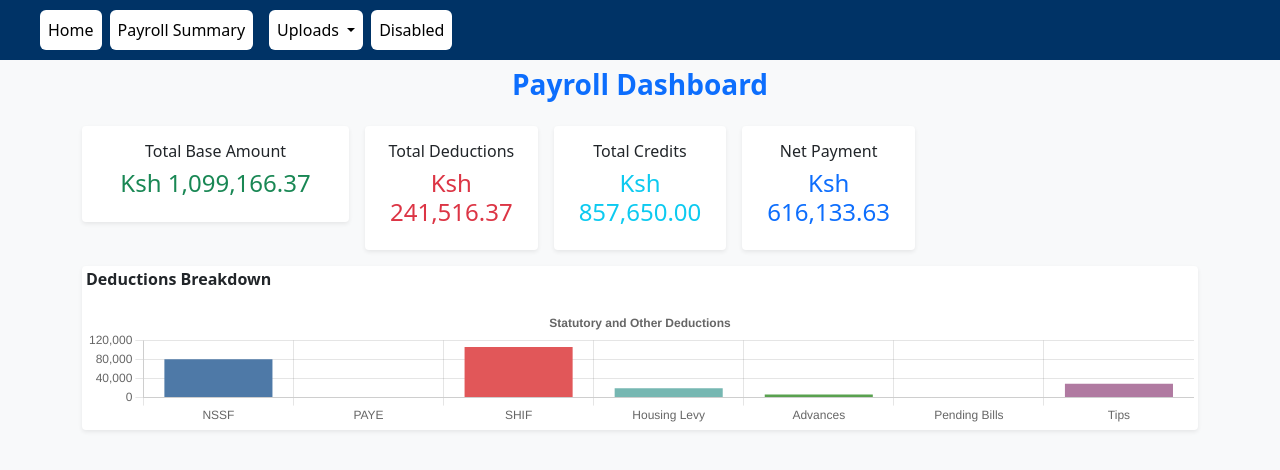
After one commit to Denick12/casual_payment, a Flask app: page / in a window 1280 px wide. The commit adds this page. Shown: the top 470 px of the page. Run offline with Flask 3, Linux system fonts and the light colour scheme; some libraries are stand-ins or nearby versions.

Commit message:
payroll dashboard added

```diff
--- a/app/templates/head.html
+++ b/app/templates/head.html
@@ -4,3 +4,6 @@
         integrity="sha384-MrcW6ZMFYlzcLA8Nl+NtUVF0sA7MsXsP1UyJoMp4YLEuNSfAP+JcXn/tWtIaxVXM"
         crossorigin="anonymous"></script>
 <link rel="stylesheet" href="{{ url_for('static', filename='css/style.css') }}">
+
+
+<script src="https://cdn.jsdelivr.net/npm/chart.js"></script>
--- /dev/null
+++ b/app/templates/home.html
@@ -0,0 +1,94 @@
+<!DOCTYPE html>
+<html lang="en">
+<head>
+    <title>Payroll Dashboard</title>
+    {% include 'head.html' %}
+    {% include 'navbar.html' %}
+
+</head>
+
+<body class="bg-light">
+
+<!-- Navbar placeholder -->
+<div class="container mt-2">
+
+    <!-- Dashboard Header -->
+    <h3 class="mb-4 text-primary fw-bold" style="text-align: center">Payroll Dashboard</h3>
+
+    <!-- Cards Row -->
+    <div class="row g-3">
+        <div class="col-md-3">
+            <div class="card shadow-sm border-0 text-center p-3">
+                <h6>Total Base Amount</h6>
+                <h4 class="text-success">Ksh 1,099,166.37</h4>
+            </div>
+        </div>
+        <div class="col-md-2">
+            <div class="card shadow-sm border-0 text-center p-3">
+                <h6>Total Deductions</h6>
+                <h4 class="text-danger">Ksh 241,516.37</h4>
+            </div>
+        </div>
+        <div class="col-md-2">
+            <div class="card shadow-sm border-0 text-center p-3">
+                <h6>Total Credits</h6>
+                <h4 class="text-info">Ksh 857,650.00</h4>
+            </div>
+        </div>
+        <div class="col-md-2">
+            <div class="card shadow-sm border-0 text-center p-3">
+                <h6>Net Payment</h6>
+                <h4 class="text-primary">Ksh 616,133.63</h4>
+            </div>
+        </div>
+    </div>
+
+    <!-- Chart -->
+    <div class="card shadow-sm border-0 mt-3 p-1">
+        <h6 class="mb-3 fw-bold">Deductions Breakdown</h6>
+        <canvas id="deductionsChart" height="120"></canvas>
+    </div>
+
+</div>
+
+<script>
+    const ctx = document.getElementById('deductionsChart');
+    const chartData = {
+        labels: ['NSSF', 'PAYE', 'SHIF', 'Housing Levy', 'Advances', 'Pending Bills', 'Tips'],
+        datasets: [{
+            label: 'Amount (Ksh)',
+            data: [80400.12, 0, 105900, 19664.25, 6500, 0, 29052],
+            backgroundColor: [
+                '#4e79a7',
+                '#f28e2b',
+                '#e15759',
+                '#76b7b2',
+                '#59a14f',
+                '#edc948',
+                '#b07aa1'
+            ]
+        }]
+    };
+    new Chart(ctx, {
+        type: 'bar',
+        data: chartData,
+        options: {
+            plugins: {
+                legend: {display: false},
+                title: {
+                    display: true,
+                    text: 'Statutory and Other Deductions'
+                }
+            },
+            scales: {
+                y: {
+                    beginAtZero: true,
+                    ticks: {stepSize: 20000}
+                }
+            }
+        }
+    });
+</script>
+
+</body>
+</html>
--- a/app/templates/navbar.html
+++ b/app/templates/navbar.html
@@ -3,7 +3,7 @@
     <div class="collapse navbar-collapse" id="navbarSupportedContent">
       <ul class="navbar-nav me-auto mb-2 mb-lg-0">
         <li class="nav-item">
-          <a class=" mx-2 nav-link btn btn-secondary" aria-current="page" href="#" style="color: white">Home</a>
+          <a class=" mx-2 nav-link btn btn-secondary" aria-current="page" href="{{url_for('home') }}" style="color: white">Home</a>
         </li>
         <li class="nav-item">
           <a class="nav-link btn btn-secondary" href="{{ url_for('payroll_summary') }}" style="color: white">Payroll Summary</a>
--- a/app/users.py
+++ b/app/users.py
@@ -366,3 +366,8 @@ def generate_excel():
         headers={"Content-Disposition":
                      f"attachment; filename=Payroll Summary.xlsx"}
     )
+
+
+@app.route('/')
+def home():
+    return render_template('home.html')
```
Lines whose indentation alone changed are shown as unchanged.
